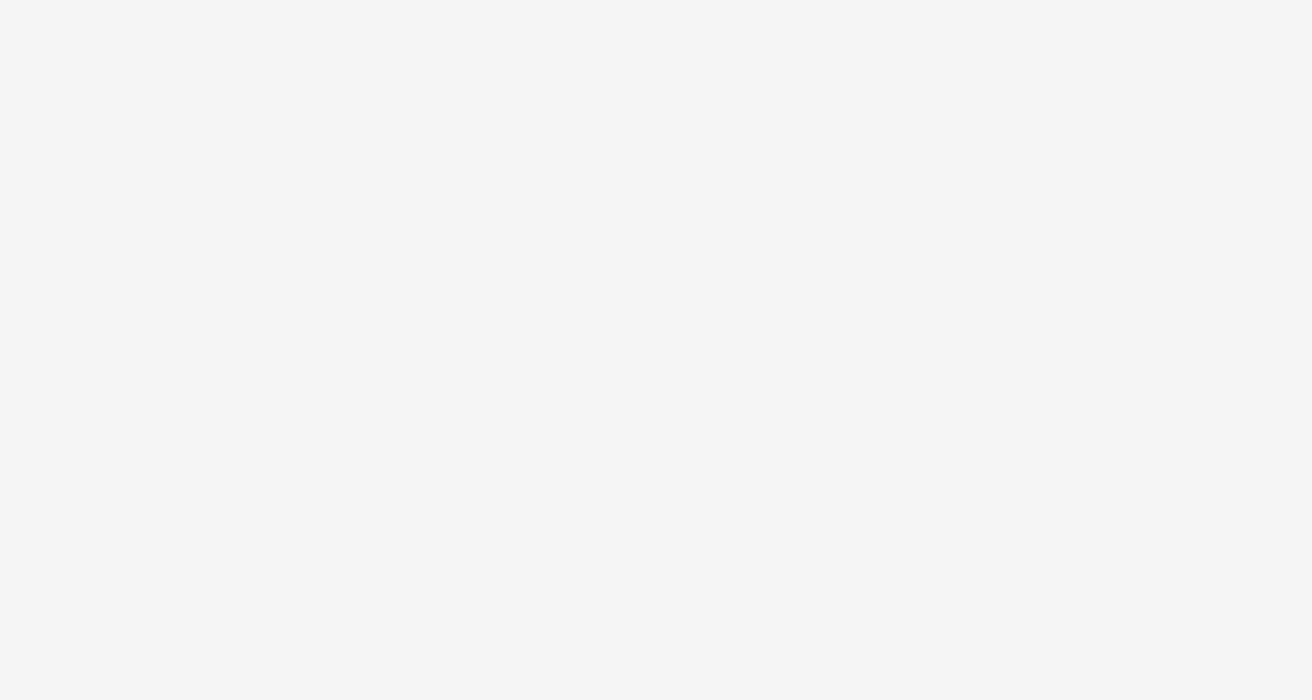
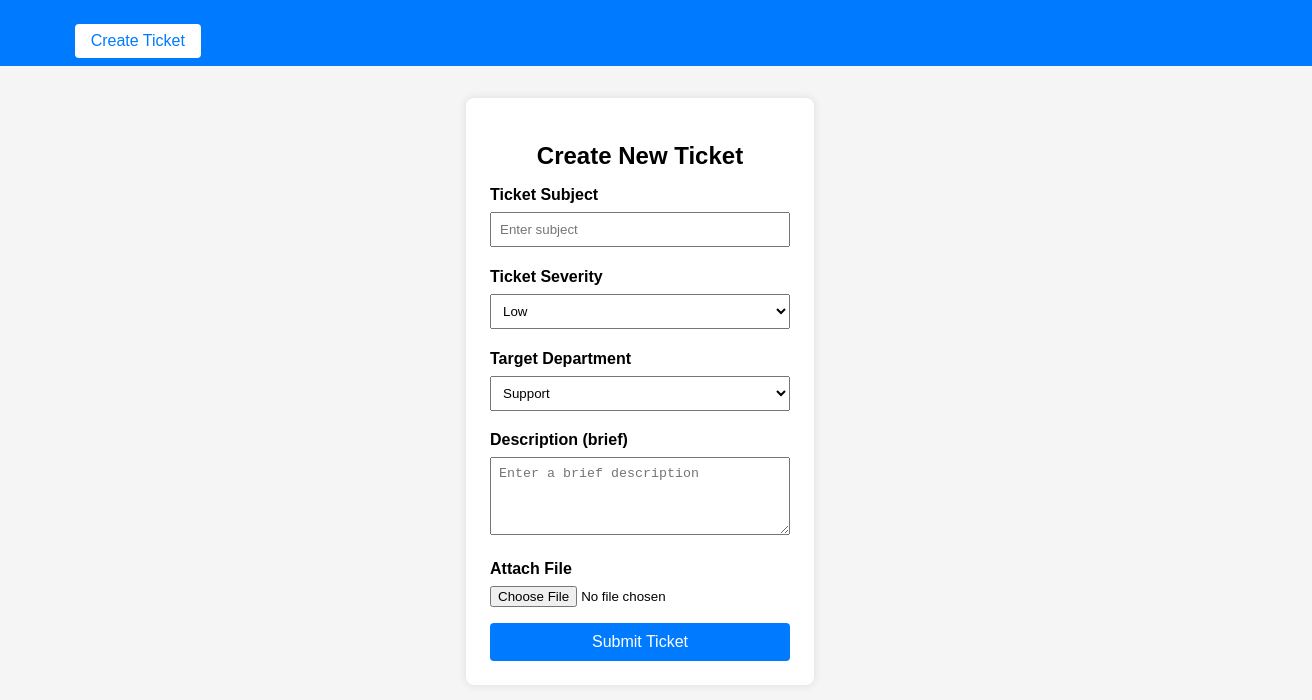
Before and after one commit to Ashutosh-Zope/TTMS, a React (Create React App) app in the folder frontend/my-app/: page /create-ticket in a window 1280 px wide. Before the commit this address had no page. Shown: the top 700 px of the page, 1312 px wide, since content can reach past the window. Built offline with nearby package versions, Linux system fonts and the light colour scheme.

Commit message:
Update DynamoDB config & controllers; add CreateTicket/UserDashboard; update App.js/CSS

```diff
--- a/frontend/my-app/src/App.css
+++ b/frontend/my-app/src/App.css
@@ -1,5 +1,6 @@
-/* frontend/my-app/src/App.css */
+/* App.css */
 
+/* ─── Global & Body ─────────────────────────────────────── */
 body {
   margin: 0;
   padding: 0;
@@ -9,9 +10,78 @@ body {
 
 .app-container {
   display: flex;
-  justify-content: center;
+  flex-direction: column;
+  min-height: 100vh;
+}
+
+/* ─── Nav Bar ───────────────────────────────────────────── */
+.nav-bar {
+  width: 100%;
+  background: #007bff;
+  padding: 0.5rem 1rem;
+  display: flex;
+  gap: 1rem;
   align-items: center;
-  min-height: 100vh;
+}
+
+.nav-link {
+  text-decoration: none;
+}
+
+.nav-button {
+  background: #fff;
+  color: #007bff;
+  border: none;
+  padding: 0.5rem 1rem;
+  font-size: 1rem;
+  border-radius: 4px;
+  cursor: pointer;
+}
+
+.nav-button:hover {
+  background: #e6e6e6;
+}
+
+/* ─── Dashboard Styles ─────────────────────────────────── */
+.dashboard-container {
+  max-width: 800px;
+  margin: 2rem auto;
+  padding: 0 1rem;
+}
+
+.dashboard-header {
+  display: flex;
+  justify-content: space-between;
+  align-items: center;
+  margin-bottom: 1.5rem;
+}
+
+.dashboard-create-button {
+  background: #007bff;
+  color: #fff;
+  border: none;
+  padding: 0.5rem 1rem;
+  font-size: 1rem;
+  border-radius: 4px;
+  cursor: pointer;
+}
+
+.dashboard-create-button:hover {
+  background: #0056b3;
+}
+
+.ticket-list .ticket-card {
+  background: #fff;
+  padding: 1rem;
+  margin-bottom: 1rem;
+  border-radius: 6px;
+  box-shadow: 0 0 5px rgba(0, 0, 0, 0.1);
+}
+
+/* ─── Form Styles ──────────────────────────────────────── */
+h2 {
+  margin-bottom: 1rem;
+  text-align: center;
 }
 
 .form-container {
@@ -20,11 +90,7 @@ body {
   border-radius: 8px;
   width: 300px;
   box-shadow: 0 0 10px rgba(0, 0, 0, 0.1);
-}
-
-h2 {
-  margin-bottom: 1rem;
-  text-align: center;
+  margin: 2rem auto;
 }
 
 .form-group {
@@ -33,18 +99,24 @@ h2 {
 
 label {
   display: block;
-  margin-bottom: 5px;
+  margin-bottom: 0.5rem;
   font-weight: bold;
 }
 
 input[type="text"],
 input[type="email"],
 input[type="password"],
-input[type="tel"] {
+input[type="tel"],
+select,
+textarea {
   width: 100%;
   padding: 8px;
-  margin-bottom: 0.2rem;
   box-sizing: border-box;
+  margin-bottom: 0.3rem;
+}
+
+textarea {
+  resize: vertical;
 }
 
 button {
@@ -73,10 +145,10 @@ a:hover {
   text-decoration: underline;
 }
 
-/* Responsive */
+/* ─── Responsive ───────────────────────────────────────── */
 @media (max-width: 400px) {
   .form-container {
     width: 90%;
-    margin: 0 auto;
+    margin: 1rem auto;
   }
 }
--- a/frontend/my-app/src/App.js
+++ b/frontend/my-app/src/App.js
@@ -1,18 +1,32 @@
-// frontend/my-app/src/App.js
+// App.js
 import React from "react";
-import { BrowserRouter as Router, Routes, Route } from "react-router-dom";
+import { BrowserRouter as Router, Routes, Route, Link } from "react-router-dom";
 import Login from "./components/Login";
 import SignUp from "./components/SignUp";
 import ForgotPassword from "./components/ForgotPassword";
+import CreateTicket from "./components/CreateTicket";
+import "./App.css";
 
 function App() {
   return (
     <Router>
       <div className="app-container">
+        {/* ─── Nav Bar ───────────────────────────────────────────── */}
+        <nav className="nav-bar">
+          <Link to="/" className="nav-link">
+            Home
+          </Link>
+          <Link to="/create-ticket" className="nav-link">
+            <button className="nav-button">Create Ticket</button>
+          </Link>
+        </nav>
+
+        {/* ─── Route Definitions ─────────────────────────────────── */}
         <Routes>
           <Route path="/" element={<Login />} />
           <Route path="/signup" element={<SignUp />} />
           <Route path="/forgot-password" element={<ForgotPassword />} />
+          <Route path="/create-ticket" element={<CreateTicket />} />
         </Routes>
       </div>
     </Router>
--- /dev/null
+++ b/frontend/my-app/src/components/CreateTicket.jsx
@@ -0,0 +1,109 @@
+// frontend/my-app/src/components/CreateTicket.jsx
+import React, { useState } from "react";
+
+const CreateTicket = () => {
+  const [subject, setSubject] = useState("");
+  const [severity, setSeverity] = useState("low");
+  const [department, setDepartment] = useState("support");
+  const [description, setDescription] = useState("");
+  const [file, setFile] = useState(null);
+
+  const handleSubmit = async (e) => {
+    e.preventDefault();
+
+    // prepare form data
+    const formData = new FormData();
+    formData.append("subject", subject);
+    formData.append("severity", severity);
+    formData.append("department", department);
+    formData.append("description", description);
+    if (file) formData.append("attachment", file);
+
+    try {
+      const res = await fetch("http://localhost:5001/api/tickets", {
+        method: "POST",
+        body: formData,
+      });
+      const data = await res.json();
+
+      if (res.ok) {
+        alert(`Ticket created: ${data.ticketId}`);
+        // reset form
+        setSubject("");
+        setSeverity("low");
+        setDepartment("support");
+        setDescription("");
+        setFile(null);
+      } else {
+        alert(`Error: ${data.message}`);
+      }
+    } catch (err) {
+      console.error(err);
+      alert("An error occurred creating the ticket.");
+    }
+  };
+
+  return (
+    <div className="form-container">
+      <h2>Create New Ticket</h2>
+      <form onSubmit={handleSubmit} encType="multipart/form-data">
+        <div className="form-group">
+          <label>Ticket Subject</label>
+          <input
+            type="text"
+            placeholder="Enter subject"
+            value={subject}
+            onChange={(e) => setSubject(e.target.value)}
+            required
+          />
+        </div>
+
+        <div className="form-group">
+          <label>Ticket Severity</label>
+          <select
+            value={severity}
+            onChange={(e) => setSeverity(e.target.value)}
+          >
+            <option value="low">Low</option>
+            <option value="medium">Medium</option>
+            <option value="high">High</option>
+            <option value="critical">Critical</option>
+          </select>
+        </div>
+
+        <div className="form-group">
+          <label>Target Department</label>
+          <select
+            value={department}
+            onChange={(e) => setDepartment(e.target.value)}
+          >
+            <option value="support">Support</option>
+            <option value="engineering">Engineering</option>
+            <option value="sales">Sales</option>
+            <option value="hr">Human Resources</option>
+          </select>
+        </div>
+
+        <div className="form-group">
+          <label>Description (brief)</label>
+          <textarea
+            placeholder="Enter a brief description"
+            value={description}
+            onChange={(e) => setDescription(e.target.value)}
+            rows={4}
+            required
+          />
+        </div>
+
+        <div className="form-group">
+          <label>Attach File</label>
+          <input type="file" onChange={(e) => setFile(e.target.files[0])} />
+        </div>
+
+        <button type="submit">Submit Ticket</button>
+      </form>
+    </div>
+  );
+};
+
+export default CreateTicket;
--- a/frontend/my-app/src/components/ForgotPassword.jsx
+++ b/frontend/my-app/src/components/ForgotPassword.jsx
@@ -1,4 +1,4 @@
-// frontend/my-app/src/components/ForgotPassword.jsx
+// src/components/ForgotPassword.jsx
 import React, { useState } from "react";
 
 const ForgotPassword = () => {
@@ -11,9 +11,7 @@ const ForgotPassword = () => {
         "http://localhost:5000/api/users/forgot-password",
         {
           method: "POST",
-          headers: {
-            "Content-Type": "application/json",
-          },
+          headers: { "Content-Type": "application/json" },
           body: JSON.stringify({ email }),
         }
       );
@@ -43,7 +41,6 @@ const ForgotPassword = () => {
             onChange={(e) => setEmail(e.target.value)}
           />
         </div>
-
         <button type="submit">Reset Password</button>
       </form>
       <a href="/">Back to Login</a>
--- a/frontend/my-app/src/components/Login.jsx
+++ b/frontend/my-app/src/components/Login.jsx
@@ -1,24 +1,25 @@
-// frontend/my-app/src/components/Login.jsx
+// src/components/Login.jsx
 import React, { useState } from "react";
+import { useNavigate } from "react-router-dom";
 
 const Login = () => {
   const [email, setEmail] = useState("");
   const [password, setPassword] = useState("");
+  const navigate = useNavigate();
 
   const handleLogin = async (e) => {
     e.preventDefault();
     try {
       const response = await fetch("http://localhost:5000/api/users/login", {
         method: "POST",
-        headers: {
-          "Content-Type": "application/json",
-        },
+        headers: { "Content-Type": "application/json" },
         body: JSON.stringify({ email, password }),
       });
       const data = await response.json();
+
       if (response.ok) {
-        alert(`Login successful: ${data.message}`);
-        // Possibly redirect to a dashboard or home page
+        localStorage.setItem("userEmail", data.userId);
+        navigate("/dashboard");
       } else {
         alert(`Error: ${data.message}`);
       }
@@ -42,7 +43,6 @@ const Login = () => {
             onChange={(e) => setEmail(e.target.value)}
           />
         </div>
-
         <div className="form-group">
           <label>Password</label>
           <input
@@ -53,7 +53,6 @@ const Login = () => {
             onChange={(e) => setPassword(e.target.value)}
           />
         </div>
-
         <button type="submit">Log In</button>
       </form>
       <a href="/signup">Create an account</a> |{" "}
--- a/frontend/my-app/src/components/SignUp.jsx
+++ b/frontend/my-app/src/components/SignUp.jsx
@@ -1,27 +1,26 @@
-// frontend/my-app/src/components/SignUp.jsx
+// src/components/SignUp.jsx
 import React, { useState } from "react";
+import { useNavigate } from "react-router-dom";
 
 const SignUp = () => {
   const [name, setName] = useState("");
   const [email, setEmail] = useState("");
   const [password, setPassword] = useState("");
   const [phone, setPhone] = useState("");
+  const navigate = useNavigate();
 
   const handleSignUp = async (e) => {
     e.preventDefault();
     try {
       const response = await fetch("http://localhost:5000/api/users/signup", {
         method: "POST",
-        headers: {
-          "Content-Type": "application/json",
-        },
+        headers: { "Content-Type": "application/json" },
         body: JSON.stringify({ name, email, password, phone }),
       });
       const data = await response.json();
       if (response.ok) {
         alert(data.message);
-        // Possibly redirect to the login page
-        window.location.href = "/";
+        navigate("/");
       } else {
         alert(`Error: ${data.message}`);
       }
@@ -45,7 +44,6 @@ const SignUp = () => {
             onChange={(e) => setName(e.target.value)}
           />
         </div>
-
         <div className="form-group">
           <label>Email</label>
           <input
@@ -56,7 +54,6 @@ const SignUp = () => {
             onChange={(e) => setEmail(e.target.value)}
           />
         </div>
-
         <div className="form-group">
           <label>Password</label>
           <input
@@ -67,7 +64,6 @@ const SignUp = () => {
             onChange={(e) => setPassword(e.target.value)}
           />
         </div>
-
         <div className="form-group">
           <label>Phone</label>
           <input
@@ -78,7 +74,6 @@ const SignUp = () => {
             onChange={(e) => setPhone(e.target.value)}
           />
         </div>
-
         <button type="submit">Create Account</button>
       </form>
       <a href="/">Already have an account? Log In</a>
```
Also changed, not shown: frontend/my-app/src/components/UserDashboard.jsx (added, +43 -0 lines), 2 other files (tests, documents, lock files or other folders).
